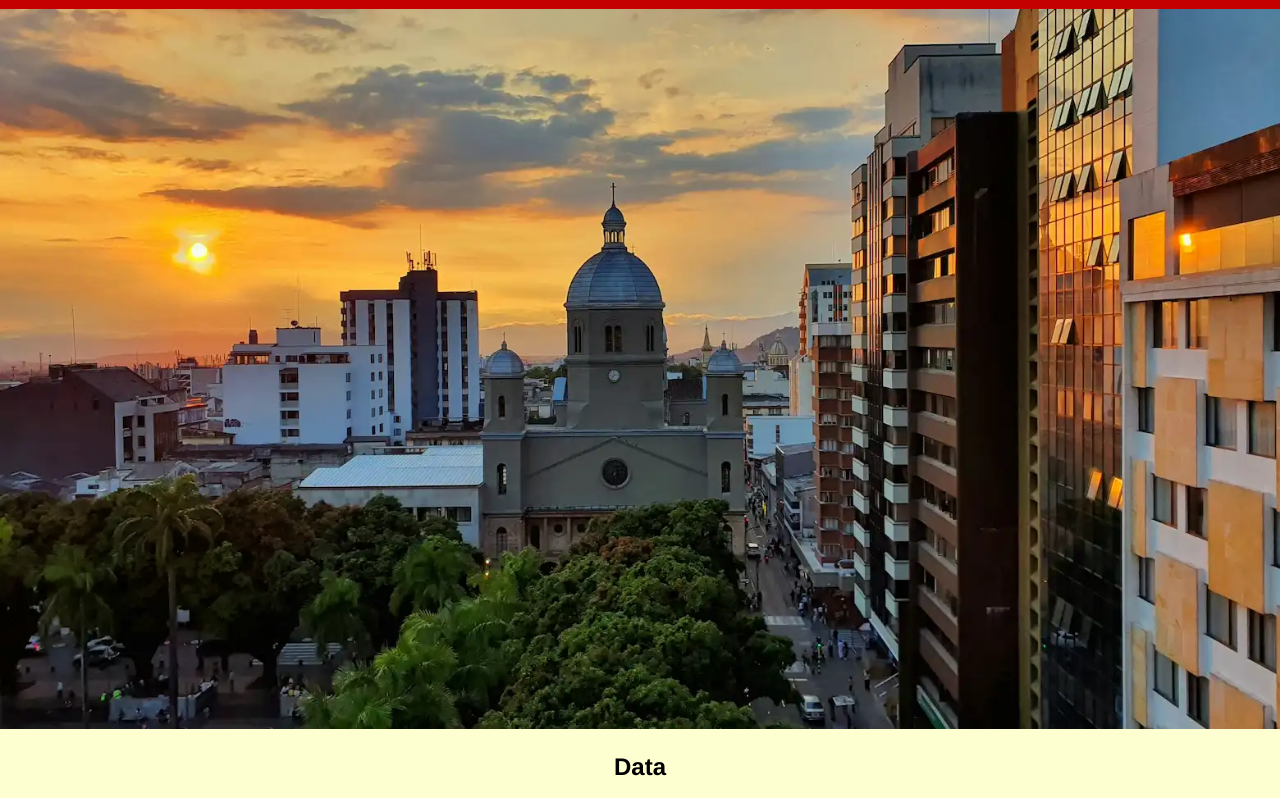
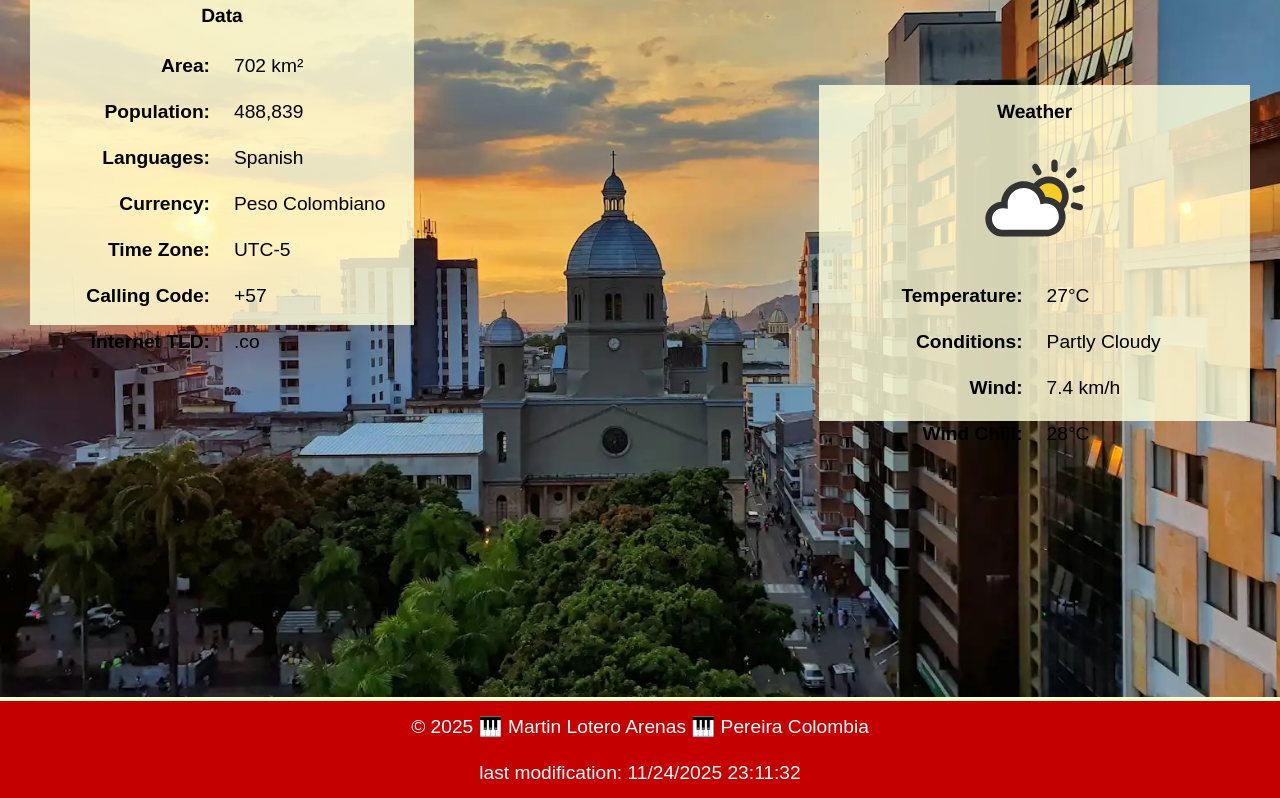
Before and after one commit to martinloteroarenas/wdd131, a plain HTML site: page place.html in a window 1280 px wide. Shown: the part 75-873 px from the top of the page. Drawn offline with Linux system fonts and the light colour scheme.

Commit message:
some css updates

```diff
--- a/place.html
+++ b/place.html
@@ -19,7 +19,7 @@
             <source srcset="images/centro_de_pereira.webp" media="(min-width: 1000px)">
             <img src="images/diario_del_otun.webp" alt="image of a building in pereira" class="hero">
         </picture>
-        <article>
+        <article class="article1">
             <h2>Data</h2>
             <div class="data-grid">
                 <p class="data">Area: </p>
@@ -38,9 +38,9 @@
                 <p class="content">.co</p>
             </div>
         </article>
-        <article>
+        <article class="article2">
             <h2>Weather</h2>
-            <img src="images/weather.svg" alt="weather icon" width="130">
+            <img src="images/weather.svg" alt="weather icon" class="icon">
             <div class="weather-grid">
                 <p class="weather">Temperature: </p>
                 <p class="weather-data">27°C</p>
--- a/styles/place-large.css
+++ b/styles/place-large.css
@@ -0,0 +1,32 @@
+@media screen and (min-width: 1000px)
+{
+    .article1{
+        position: absolute;
+        top: 8%;
+        left: 30px;
+        right: 0px;
+        bottom: 0px;
+        width: 50%;
+        height: 42%;
+        max-width: 30%;
+        background-color: rgba(255, 255, 219, 0.822);
+    }
+    .article2{
+        position: absolute;
+        left: 64%;
+        top: 20%;
+        right: 30px;
+        bottom: 0;
+        height: 42%;
+        background-color: rgba(255, 255, 219, 0.822);
+    }
+    picture{
+        position: relative;
+    }
+    p,h1, h2{
+        font-size: larger;
+    }
+    .icon:hover{
+        width: 140px;
+    }
+}
--- a/styles/place.css
+++ b/styles/place.css
@@ -22,10 +22,11 @@ p{
     margin: 0;
     padding: 12px;
     font-family: Arial;
-    font-size:medium;
+    font-size:xx-large;
 }
 h1, h2{
     font-family: Helvetica, sans-serif;
+    font-size: xx-large;
 }
 .data-grid{
     display: grid;
@@ -52,3 +53,6 @@ h1, h2{
 .hero, source{
     width: 100%;
 }
+img{
+    width: 130px;
+}
```
